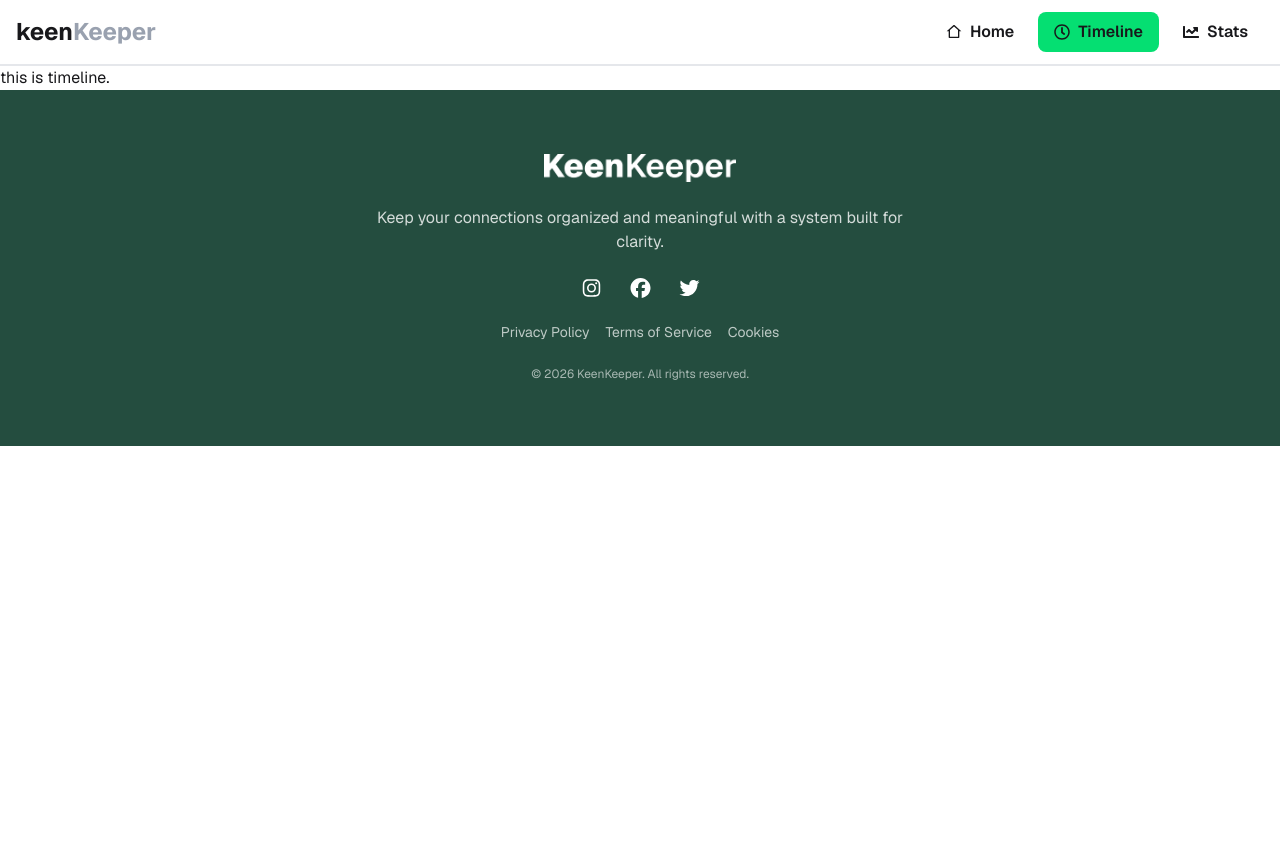
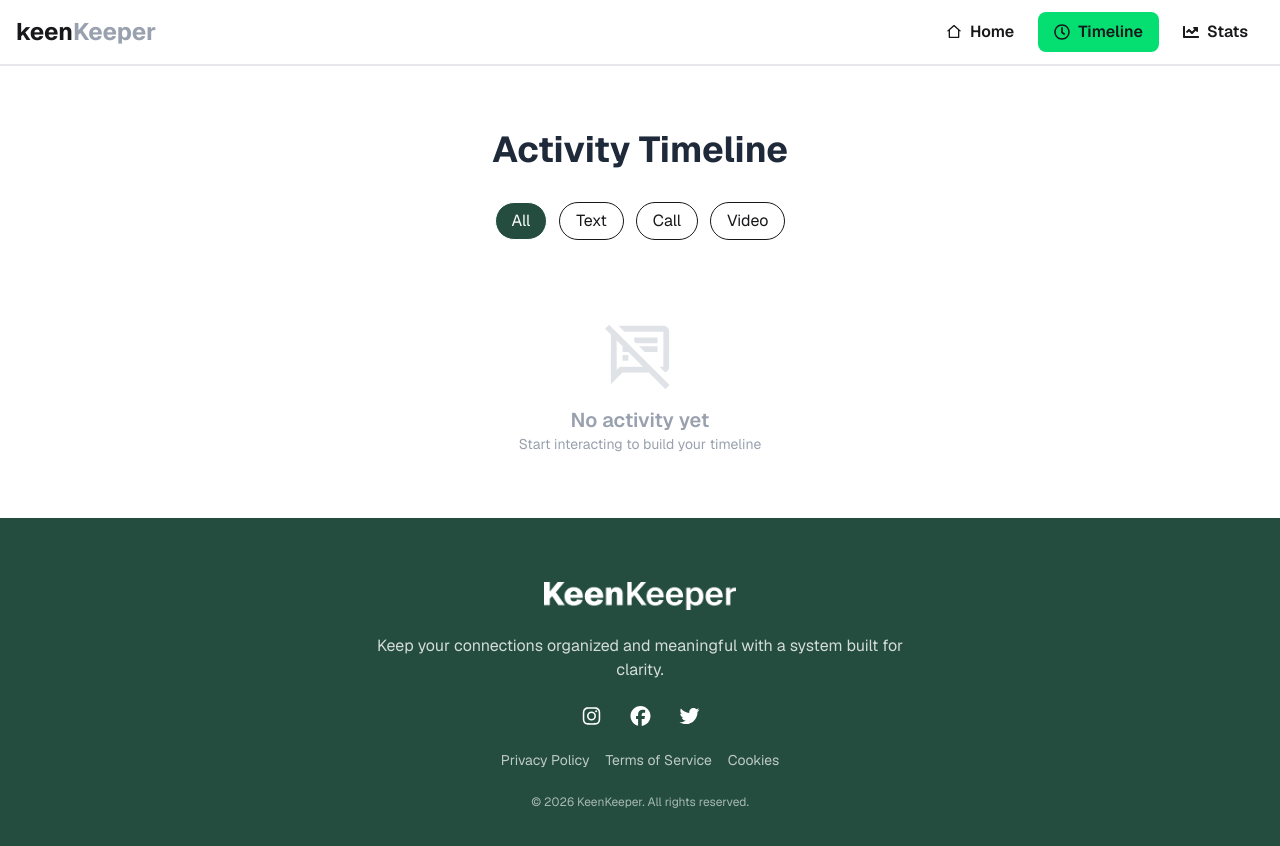
Before and after one commit to ihriyad/Keen-Keeper-ph, a React (Vite) app: page /timeline in a window 1280 px wide. Shown: the top 846 px of the page. Before the commit the page ends 800 px from the top, so only its background shows below. Built offline with nearby package versions, Linux system fonts and the light colour scheme.

Commit message:
Add Cards component and implement filtering in TimeLine; enhance UI for activity display

```diff
--- /dev/null
+++ b/src/Pages/timeline/Cards.jsx
@@ -0,0 +1,30 @@
+import React from "react";
+
+const Cards = ({ data }) => {
+  return (
+    <div className="flex gap-4 items-start border-l-2 border-[#244d3f] pl-4 py-3">
+      <div className="w-10 h-10 shrink-0">
+        <img
+          src={data.image}
+          alt=""
+          className="w-full h-full object-cover rounded-full"
+        />
+      </div>
+
+      <div className="space-y-1">
+        <p className="text-gray-800 text-sm">
+          <span className="font-semibold capitalize">
+            {data.interactionType}
+          </span>{" "}
+          with <span className="font-medium">{data.naming}</span>
+        </p>
+
+        <p className="text-xs text-gray-500">
+          {data.date.month} {data.date.day}, {data.date.year}
+        </p>
+      </div>
+    </div>
+  );
+};
+
+export default Cards;
--- a/src/Pages/timeline/TimeLine.jsx
+++ b/src/Pages/timeline/TimeLine.jsx
@@ -1,11 +1,79 @@
-import React from 'react';
+import React, { useContext, useState } from "react";
+import CommunicationContext from "../../context/ContextHook";
+import { MdOutlineSpeakerNotesOff } from "react-icons/md";
+import Cards from "./Cards";
 
 const TimeLine = () => {
-    return (
-        <div>
-            this is timeline.
+  const { interaction } = useContext(CommunicationContext);
+  const [filter, setFilter] = useState("all");
+
+  const filteredData =
+    filter === "all"
+      ? interaction
+      : interaction.filter((i) => i.interactionType === filter);
+
+  return (
+    <div className="max-w-5xl w-11/12 mx-auto py-16 space-y-8">
+      <h1 className="text-3xl md:text-4xl font-bold text-gray-800 text-center">
+        Activity Timeline
+      </h1>
+
+      <div className="flex justify-center gap-3 flex-wrap">
+        <button
+          onClick={() => setFilter("all")}
+          className={`px-4 py-1.5 rounded-full border ${
+            filter === "all" ? "bg-[#244d3f] text-white" : ""
+          }`}
+        >
+          All
+        </button>
+        <button
+          onClick={() => setFilter("text")}
+          className={`px-4 py-1.5 rounded-full border ${
+            filter === "text" ? "bg-[#244d3f] text-white" : ""
+          }`}
+        >
+          Text
+        </button>
+        <button
+          onClick={() => setFilter("call")}
+          className={`px-4 py-1.5 rounded-full border ${
+            filter === "call" ? "bg-[#244d3f] text-white" : ""
+          }`}
+        >
+          Call
+        </button>
+        <button
+          onClick={() => setFilter("video")}
+          className={`px-4 py-1.5 rounded-full border ${
+            filter === "video" ? "bg-[#244d3f] text-white" : ""
+          }`}
+        >
+          Video
+        </button>
+      </div>
+
+      {interaction.length === 0 ? (
+        <div className="flex flex-col items-center justify-center mt-20 text-gray-400">
+          <MdOutlineSpeakerNotesOff size={70} className="opacity-30" />
+          <h2 className="text-xl font-semibold mt-4">No activity yet</h2>
+          <p className="text-sm text-center">
+            Start interacting to build your timeline
+          </p>
         </div>
-    );
+      ) : filteredData.length === 0 ? (
+        <p className="text-center text-gray-400">
+          No {filter} interaction found
+        </p>
+      ) : (
+        <div className="space-y-4">
+          {filteredData.map((item, i) => (
+            <Cards key={i} data={item} />
+          ))}
+        </div>
+      )}
+    </div>
+  );
 };
 
 export default TimeLine;
```
